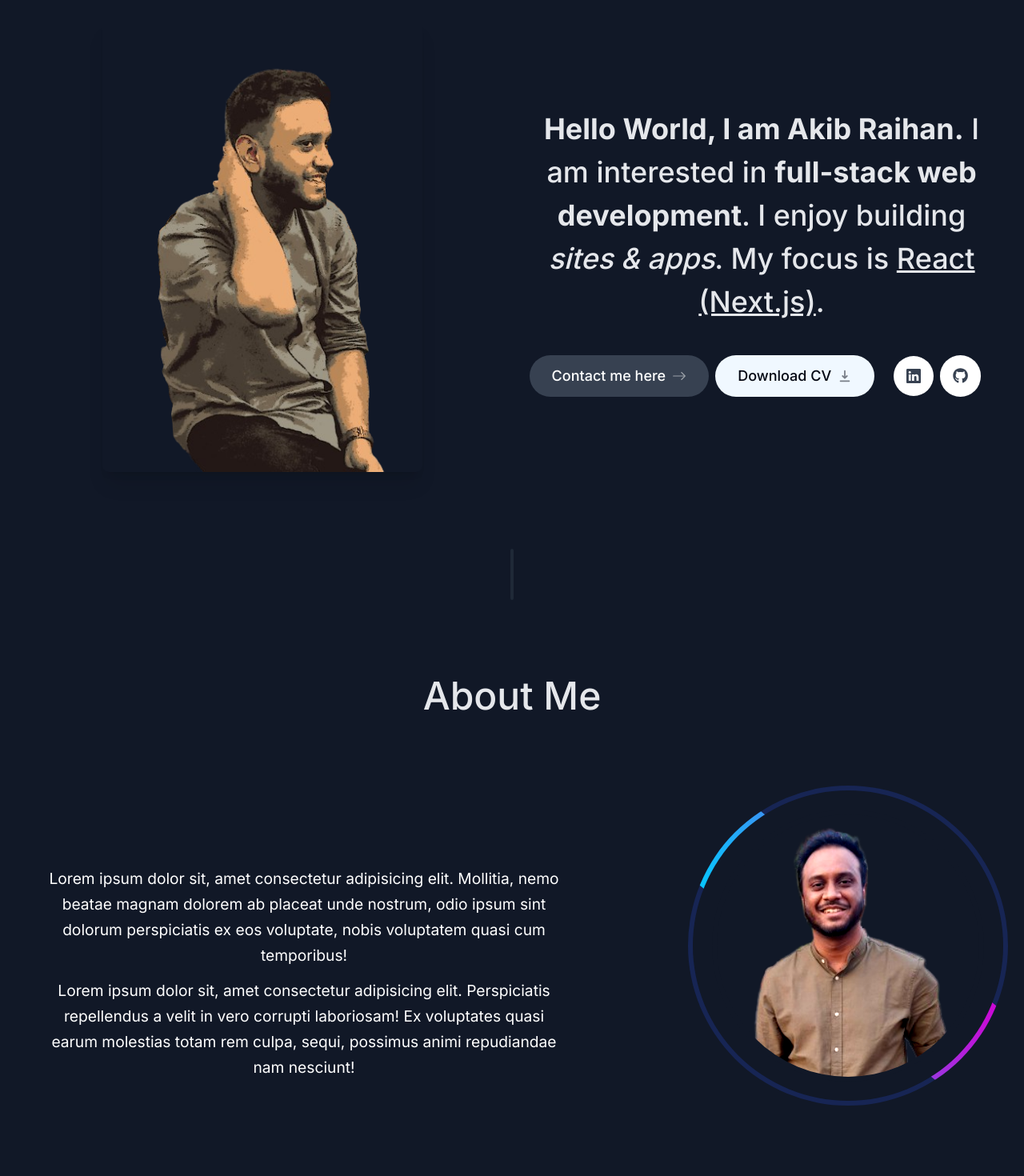
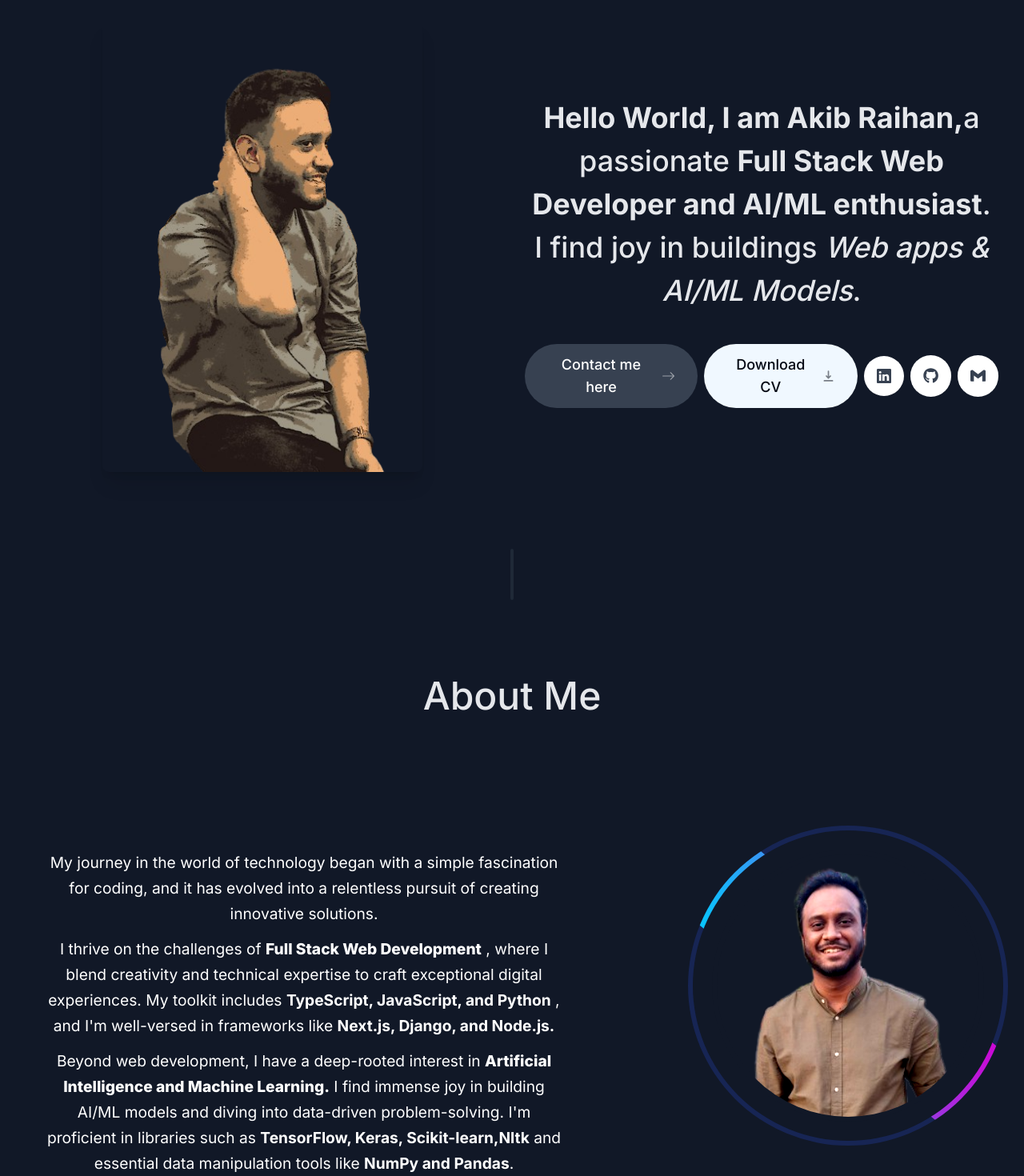
Before and after one commit to Akib-Raihan-4/Portfolio, a Next.js app: page / in a window 1280 px wide. Shown: the part 120-1590 px from the top of the page at 80% size. Built offline with nearby package versions, Linux system fonts and the light colour scheme; a web font is replaced by a local one.

Commit message:
about me is added and links are added

```diff
--- a/components/about.tsx
+++ b/components/about.tsx
@@ -13,20 +13,23 @@
             delay:0.4
         }} id='about'>
             <SectionHeading>About Me</SectionHeading>
-            <div className='pt-14 flex flex-col gap-10 sm:flex-row justify-between items-center'>
+            <div className='pt-14 flex flex-col gap-10 md:flex-row justify-between items-center'>
                 <div className='max-w-[50rem] sm:pr-[7rem] sm:pt-20 px-8'>
                         <p className={`font-sans mb-3 text-[1.2rem] text-white`}>
-                            Lorem ipsum dolor sit, amet consectetur adipisicing elit. Mollitia, nemo beatae magnam dolorem ab placeat unde nostrum, odio ipsum sint dolorum perspiciatis ex eos voluptate, nobis voluptatem quasi cum temporibus!
+                            My journey in the world of technology began with a simple fascination for coding, and it has evolved into a relentless pursuit of creating innovative solutions.
                         </p>
                         <p className={`font-sans mb-3 text-[1.2rem] text-white`}>
-                            Lorem ipsum dolor sit, amet consectetur adipisicing elit. Perspiciatis repellendus a velit in vero corrupti laboriosam! Ex voluptates quasi earum molestias totam rem culpa, sequi, possimus animi repudiandae nam nesciunt!
+                            I thrive on the challenges of <span className='font-extrabold'>Full Stack Web Development</span> , where I blend creativity and technical expertise to craft exceptional digital experiences. My toolkit includes <span className='font-bold'>TypeScript, JavaScript, and Python</span> , and I'm well-versed in frameworks like <span className='font-bold'>Next.js, Django, and Node.js.</span>
+                        </p>
+                        <p className={`font-sans mb-3 text-[1.2rem] text-white`}>
+                            Beyond web development, I have a deep-rooted interest in <span className='font-extrabold'>Artificial Intelligence and Machine Learning.</span> I find immense joy in building AI/ML models and diving into data-driven problem-solving. I'm proficient in libraries such as <span className='font-bold'>TensorFlow, Keras, Scikit-learn,Nltk</span>  and essential data manipulation tools like  <span className='font-bold'>NumPy and Pandas</span>.
                         </p>
                 </div>
                 <div className={`${styles.box}`}>
                     <div className={`${styles.content} `}>
                             <img src="/AboutPic.png" alt=""  />
-                            <h2>Someone Famous <br /><span>Web Developer</span></h2>
-                            <a href="#">Hire Me</a>
+                            <h2>Akib Raihan <br /><span>Web Developer</span></h2>
+                            <a href="#contact">Hire Me</a>
                     </div>
                 </div>
 
--- a/components/header.tsx
+++ b/components/header.tsx
@@ -179,12 +179,12 @@
 									className="list-none flex pl-[1.5rem] gap-x-4"
 								>
 									<li>
-                                        <a href="#" className=' text-white '>
+                                        <a href="https://www.linkedin.com/in/akib-raihan04/" className=' text-white '>
                                             <BsLinkedin size={30}/>
                                         </a>
 									</li>
 									<li>
-                                        <a href="#" className=' text-white '>
+                                        <a href="https://github.com/Akib-Raihan-4" className=' text-white '>
                                             <FaGithub size={30}/>
                                         </a>
 									</li>
--- a/components/intro.tsx
+++ b/components/intro.tsx
@@ -6,6 +6,7 @@
 import {HiDownload} from "react-icons/hi"
 import { BsLinkedin } from 'react-icons/bs';
 import { FaGithub } from 'react-icons/fa';
+import {SiGmail} from 'react-icons/si'
 import Image from 'next/image';
 
 
@@ -16,7 +17,7 @@
 
 
     return (
-        <section className='mb-28 sm:max-w-[80rem] text-center sm:mb-0 scroll-mt-[100rem] flex' id='home'>
+        <section className='mb-28 sm:max-w-[85rem] text-center sm:mb-0 scroll-mt-[100rem] flex' id='home'>
             <div className='flex sm:flex-row flex-col-reverse justify-center items-center'>
                 <div className='w-full sm:w-[50%]  py-8 sm:py-0 flex justify-center'>
                     <motion.img
@@ -43,9 +44,9 @@
                         <motion.p className='mb-10 mt-4 px-4 text-2xl font-medium !leading-[1.5] sm:text-4xl text-gray-200'
                         initial={{opacity:0, y:100}}
                         animate={{opacity:1, y:0}}>
-                            <span className="font-bold">Hello World, I am Akib Raihan.</span> I am interested in{" "}
-                            <span className="font-bold">full-stack web development</span>
-                            . I enjoy building <span className="italic">sites & apps</span>. My focus is{" "}<span className="underline">React (Next.js)</span>.
+                            <span className="font-bold">Hello World, I am Akib Raihan,</span>a passionate{" "}
+                            <span className="font-bold">Full Stack Web Developer and AI/ML enthusiast</span>
+                            . I find joy in buildings <span className="italic">Web apps & AI/ML Models</span>.
                         </motion.p>
                     </div>
 
@@ -70,15 +71,20 @@
                         }}>
                             Download CV<HiDownload className="opacity-50 group-hover:translate-y-1 group-hover:opacity-100" />
                         </motion.a>
-                        <div className='flex flex-row items-center justify-center gap-2 px-4 text-lg font-medium'>
-                            <a href="#" className='bg-white  text-gray-700 p-4 flex items-center gap-2 rounded-full outline-none
+                        <div className='flex flex-row items-center justify-center gap-2 text-lg font-medium'>
+                            <a href="https://www.linkedin.com/in/akib-raihan04/" target='blank' className='bg-white  text-gray-700 p-4 flex items-center gap-2 rounded-full outline-none
                             focus:scale-110  hover:bg-gray-300 hover:text-gray-950 active:scale-105 border-black/10 transition'>
                                 <BsLinkedin/>
                             </a>
-                            <a href="#" className='bg-white  text-gray-700 text-[1.2rem] p-4 flex items-center gap-2 rounded-full outline-none
+                            <a href="https://github.com/Akib-Raihan-4" target='blank' className='bg-white  text-gray-700 text-[1.2rem] p-4 flex items-center gap-2 rounded-full outline-none
                             focus:scale-[1.15]  hover:bg-gray-300 hover:text-gray-950 active:scale-105 border-black/10 transition'>
                                 <FaGithub/>
                             </a>
+                            <a href="https://github.com/Akib-Raihan-4" target='blank' className='bg-white  text-gray-700 text-[1.2rem] p-4 flex items-center gap-2 rounded-full outline-none
+                            focus:scale-[1.15]  hover:bg-gray-300 hover:text-gray-950 active:scale-105 border-black/10 transition'>
+                                <SiGmail/>
+                            </a>
+
                         </div>
                     </motion.div>
                 </div>
```
Also changed, not shown: 1 other file (tests, documents, lock files or other folders).
